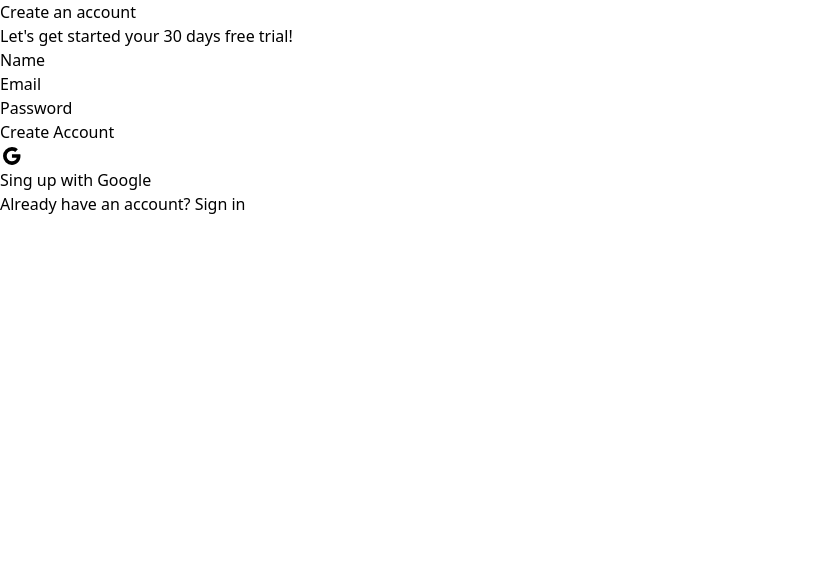
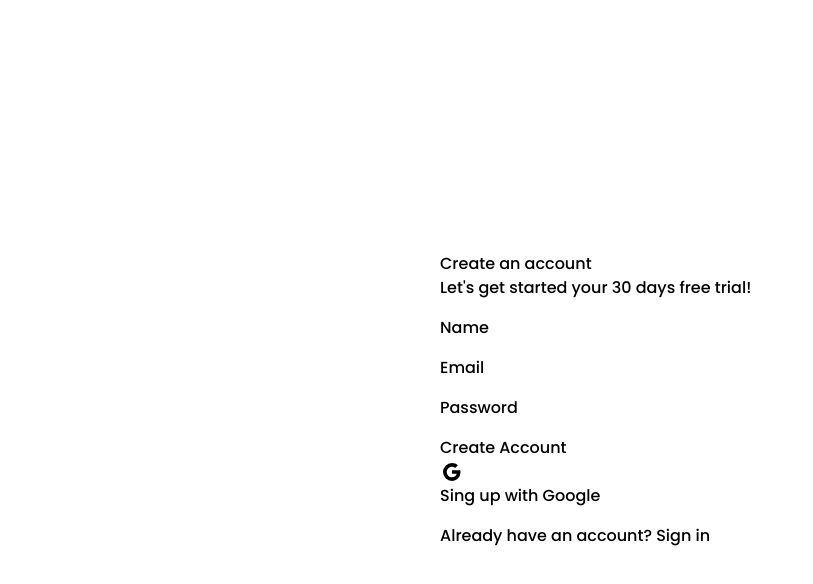
Before and after one commit to Naibaf93/Formulario-Tailwind, a website: page src/index.html in a window 1280 px wide. Shown: the whole page, without its empty margins (0-813 px from the left). Drawn offline with Linux system fonts and the light colour scheme.

Commit message:
creando los primeros extends y estilos preliminares al form

```diff
--- a/src/index.html
+++ b/src/index.html
@@ -4,17 +4,21 @@
     <meta charset="UTF-8">
     <meta name="viewport" content="width=device-width, initial-scale=1.0">
     <title>Formulario Tailwind</title>
+    <link rel="preconnect" href="https://fonts.googleapis.com">
+    <link rel="preconnect" href="https://fonts.gstatic.com" crossorigin>
+    <link href="https://fonts.googleapis.com/css2?family=Poppins:wght@300;500;700&display=swap" rel="stylesheet">
     <link rel="stylesheet" href="css/output.css">
 </head>
-<body>
+<body class="font-poppins h-screen">
 
-    <main>
-        <div>
-            <img src="" alt="">
+    <main class="h-full grid max-w-screen-xl mx-auto">
+        <div class="p-10 bg-laptop-image bg-cover bg-center hidden">
+
         </div>
 
         <section>
-            <form action="">
+            <form class="w-[90%] h-full max-w-md mx-auto py-16 px-6 flex
+            flex-col gap-4 justify-center">
                 <article>
                     <h2>Create an account</h2>
                     <p>Let's get started your 30 days free trial!</p>
--- a/tailwind.config.js
+++ b/tailwind.config.js
@@ -2,7 +2,14 @@
 module.exports = {
   content: ["./src/**/*.{html,js}"],
   theme: {
-    extend: {},
+    extend: {
+      backgroundImage: {
+        "laptop-image": "url('../assets/compu3.jpg')"
+      },
+      fontFamily: {
+        "poppins": "'Poppins', sans-serif",
+      }
+    },
   },
   plugins: [],
 }
```
Also changed, not shown: src/css/output.css.
